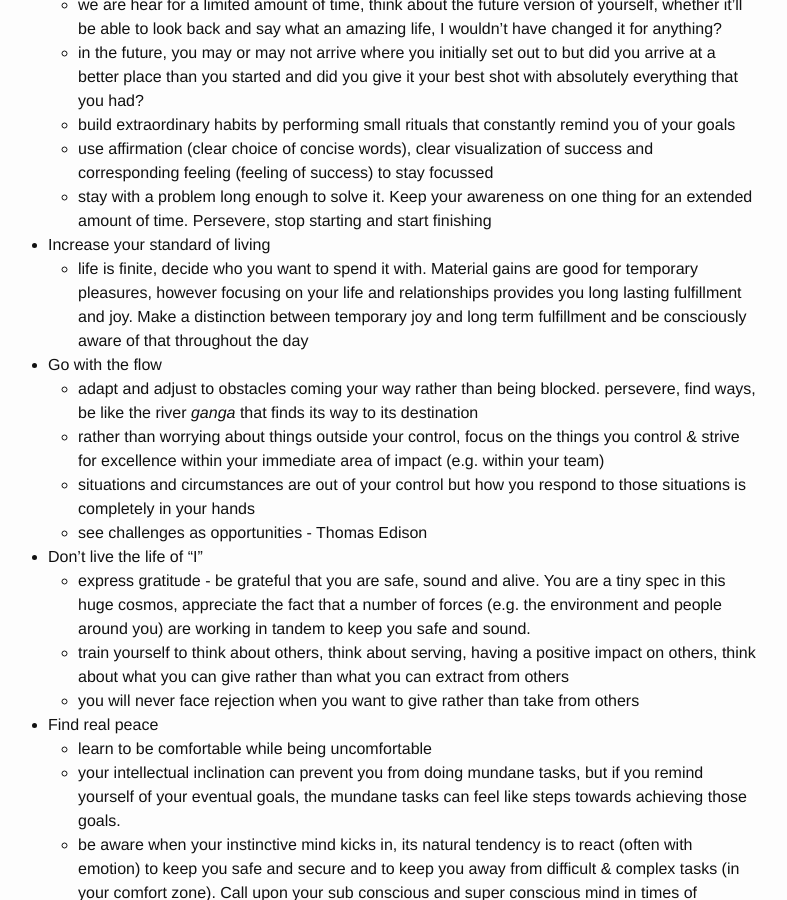
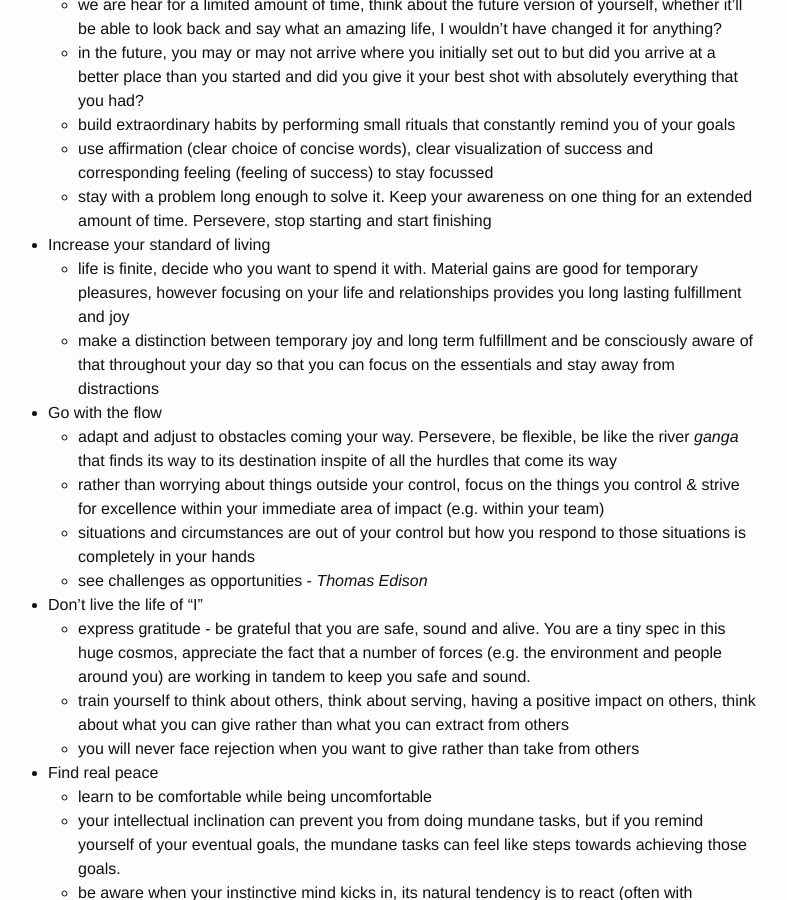
Before and after one commit to hemantksingh/hemantksingh.github.io, a Jekyll site: the page built from _posts/life/2021-02-25-my-morning-routine.markdown, in a window 1280 px wide and 900 px high, scrolled down 420 px. Shown: the whole window, without its empty margins (252-1039 px from the left). Built offline with Jekyll 4.4.1, drawn with Linux system fonts in a browser that asks for light colours; comment, search, counter and statistics services are not loaded.

Commit message:
Standard of living

```diff
--- a/_posts/life/2021-02-25-my-morning-routine.markdown
+++ b/_posts/life/2021-02-25-my-morning-routine.markdown
@@ -19,13 +19,14 @@ I'm not a morning person, but over a period of time I have trained myself to sta
   - stay with a problem long enough to solve it. Keep your awareness on one thing for an extended amount of time. Persevere, stop starting and start finishing
 
 - Increase your standard of living
-  - life is finite, decide who you want to spend it with. Material gains are good for temporary pleasures, however focusing on your life and relationships provides you long lasting fulfillment and joy. Make a distinction between temporary joy and long term fulfillment and be consciously aware of that throughout the day
+  - life is finite, decide who you want to spend it with. Material gains are good for temporary pleasures, however focusing on your life and relationships provides you long lasting fulfillment and joy
+  - make a distinction between temporary joy and long term fulfillment and be consciously aware of that throughout your day so that you can focus on the essentials and stay away from distractions
 
 - Go with the flow
-  - adapt and adjust to obstacles coming your way rather than being blocked. persevere, find ways, be like the river *ganga* that finds its way to its destination
+  - adapt and adjust to obstacles coming your way. Persevere, be flexible, be like the river *ganga* that finds its way to its destination inspite of all the hurdles that come its way
   - rather than worrying about things outside your control, focus on the things you control & strive for excellence within your immediate area of impact (e.g. within your team)
   - situations and circumstances are out of your control but how you respond to those situations is completely in your hands
-  - see challenges as opportunities - Thomas Edison
+  - see challenges as opportunities - *Thomas Edison*
 
 - Don't live the life of "I"
   - express gratitude - be grateful that you are safe, sound and alive. You are a tiny spec in this huge cosmos, appreciate the fact that a number of forces (e.g. the environment and people around you) are working in tandem to keep you safe and sound.
```
